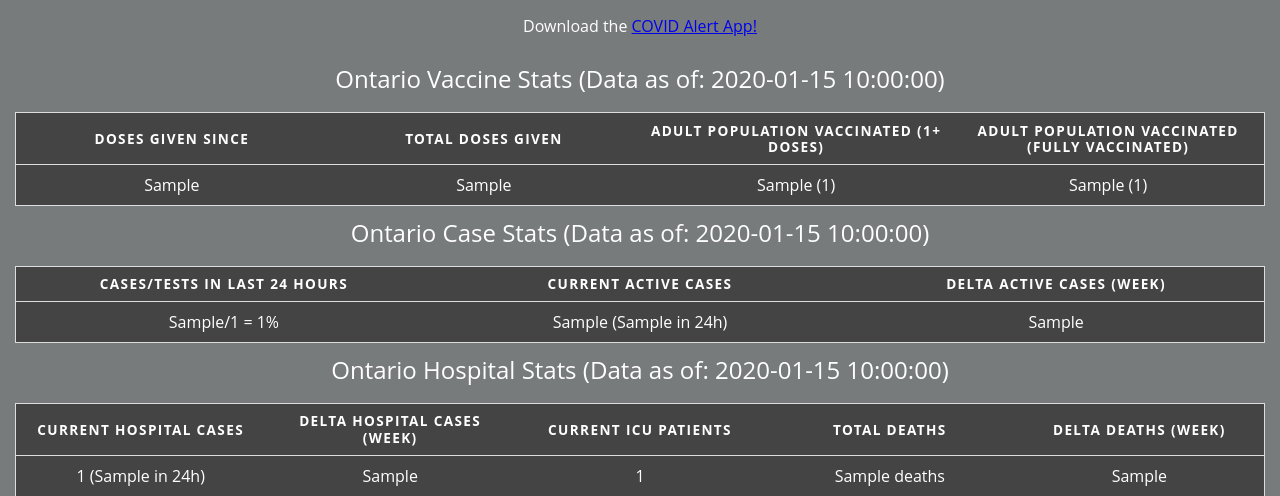
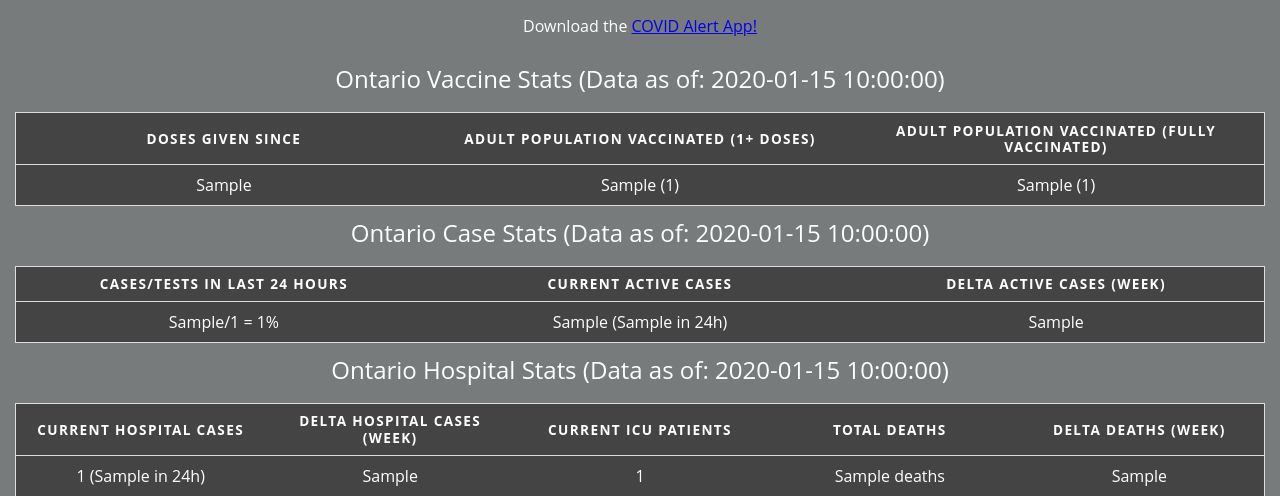
Before and after one commit to r-thakur/covid19, a Flask app: template src/templates/index.html in a window 1280 px wide. Shown: the top 496 px of the page. Run offline with Flask 2, Linux system fonts and the light colour scheme; the template is opened without the code that fills it: most values are stand-ins (such as "Sample title", 1, 10 or a date in 2020); parts of the project's set-up code (start-up, migrations or seed data) failed here and were passed over.

Commit message:
Update index.html
Removed total doses

```diff
--- a/src/templates/index.html
+++ b/src/templates/index.html
@@ -15,7 +15,6 @@
         <thead>
             <tr>
             <th scope="col">Doses given since {{PrevVaccineDate}}</th>
-            <th scope="col">Total Doses Given</th>
             <th scope="col">Adult Population Vaccinated (1+ Doses)</th>
             <th scope="col">Adult Population Vaccinated (Fully vaccinated)</th>
             </tr>
@@ -23,7 +22,6 @@
         <tbody>
             <tr>
             <td data-label="Doses given since {{PrevVaccineDate}}">{{DeltaVaccinesAdministered}}</td>
-            <td data-label="Total Doses Given">{{VaccinesAdministered}}</td>
             <td data-label="Adult Population Vaccinated (1+ Doses)">{{PeopleWithAtLeastOneDose}} ({{OneDoseVaccinePercentage}})</td>
             <td data-label="Adult Population Vaccinated (Fully vaccinated)">{{VaccinesCompleted}} ({{VaccinePercentage}})</td>
             </tr>
```
